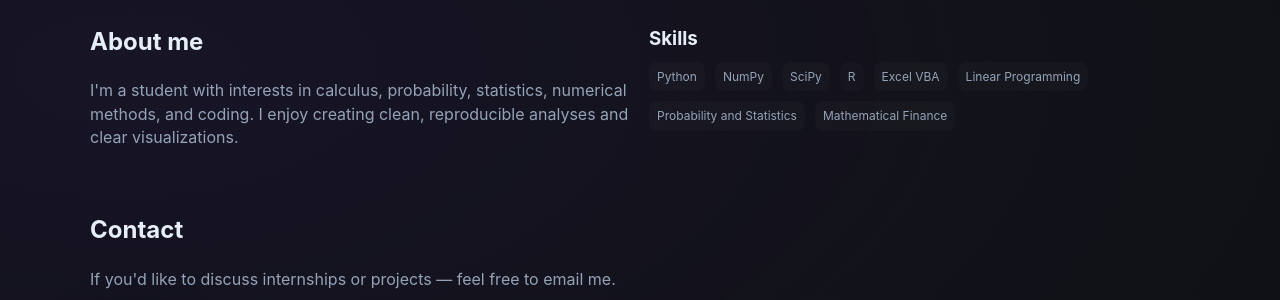
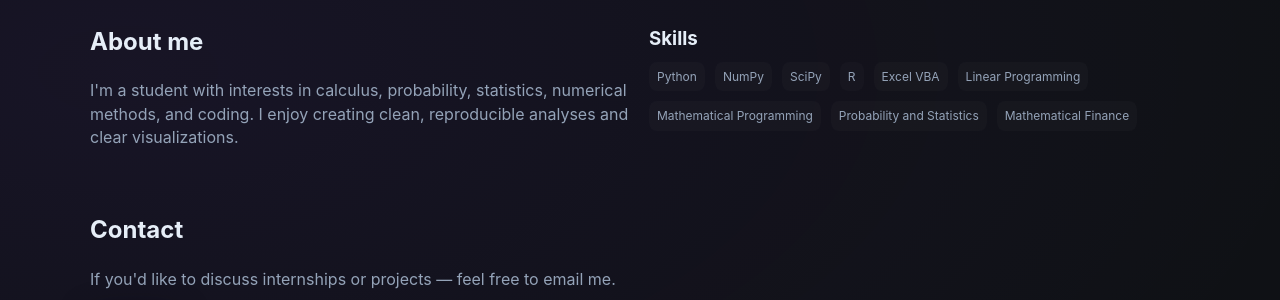
Before and after one commit to TomasKuric/tomaskuric.github.io, a Jekyll site: the page index.html, which Jekyll copies as it is, in a window 1280 px wide. Shown: the part 919-1219 px from the top of the page. Built offline with Jekyll 4.4.1, drawn with Linux system fonts in a browser that asks for light colours.

Commit message:
Update index.html

```diff
--- a/index.html
+++ b/index.html
@@ -125,6 +125,7 @@
           <span class="tag">R</span>
           <span class="tag">Excel VBA</span>
           <span class="tag">Linear Programming</span>
+          <span class="tag">Mathematical Programming</span>
           <span class="tag">Probability and Statistics</span>
           <span class="tag">Mathematical Finance</span>
         </div>
```
